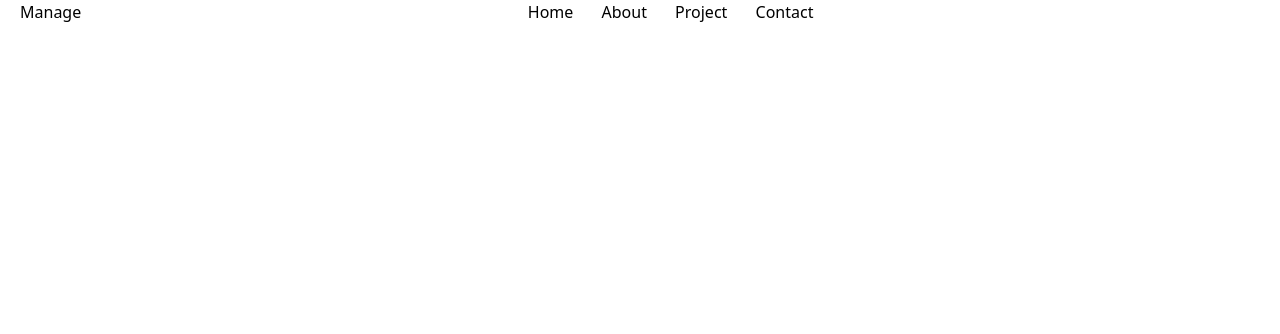
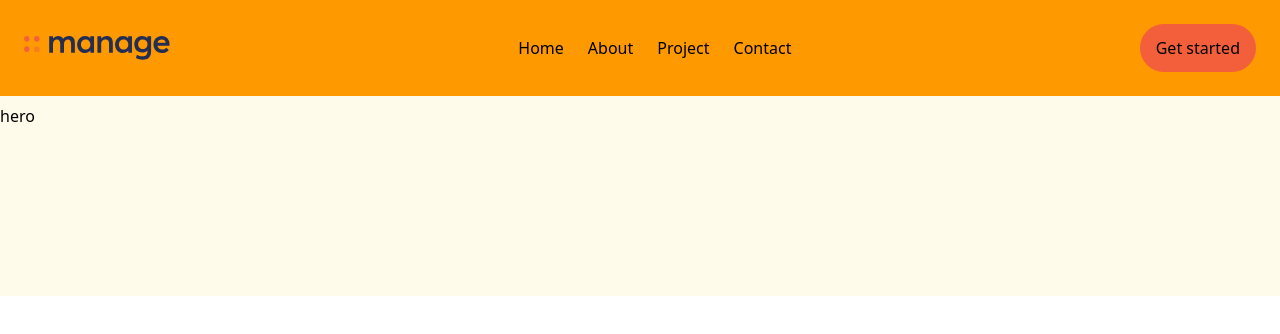
Before and after one commit to khaeyMensah/tailwindcss-landing-v1, a website: page src/index.html in a window 1280 px wide. Drawn offline with Linux system fonts and the light colour scheme.

Commit message:
Familiarised with utilities using the navbar

```diff
--- a/src/index.html
+++ b/src/index.html
@@ -1,25 +1,39 @@
 <!DOCTYPE html>
 <html lang="en">
   <head>
-    <meta charset="UTF-8">
-    <meta name="viewport" content="width=device-width, initial-scale=1.0">
+    <meta charset="UTF-8" />
+    <meta name="viewport" content="width=device-width, initial-scale=1.0" />
     <title>Document</title>
-    <link rel="stylesheet" href="css/output.css">
+    <link rel="stylesheet" href="css/output.css" />
   </head>
   <body>
-    <nav class="nav flex justify-between m-auto w-full bg-red-200 px-5" >
-        <div class="logo ">
-            Manage
+    <!-- Navbar -->
+    <nav
+      class="relative container mx-auto bg-amber-500 p-6"
+    >
+    <div class="flex justify-between items-center ">
+      <div class="logo">
+        <img src="./images/logo.svg" alt="logo">
       </div>
-        <div class="nav-links space-x-6">
-            <a href="#" class="nav-item">Home</a>
-            <a href="#" class="nav-item">About</a>
-            <a href="#" class="nav-item">Project</a>
-            <a href="#" class="nav-item">Contact</a>
+      <div class="hidden nav-links space-x-6 md:flex">
+        <a href="#" class="nav-item hover:text-amber-500">Home</a>
+        <a href="#" class="nav-item hover:text-amber-500">About</a>
+        <a href="#" class="nav-item hover:text-amber-500">Project</a>
+        <a href="#" class="nav-item hover:text-amber-500" >Contact</a>
       </div>
-        <div class="button">
-            <input type="button" class="w-10 bg-blue-200" placeholder="search">
+      <div class="button hidden md:flex">
+        <a
+          href="#"
+          class="bg-brightRed rounded-full hover:bg-amber-600 py-3 px-4 self-baseline"
+          >Get started</a
+        >
+      </div>
     </div>
     </nav>
+    <section id="hero">
+        <div class="carosel bg-amber-50 flex pt-2 h-50" >
+            hero
+        </div>
+    </section>
   </body>
 </html>
```
Lines whose indentation alone changed are shown as unchanged.
